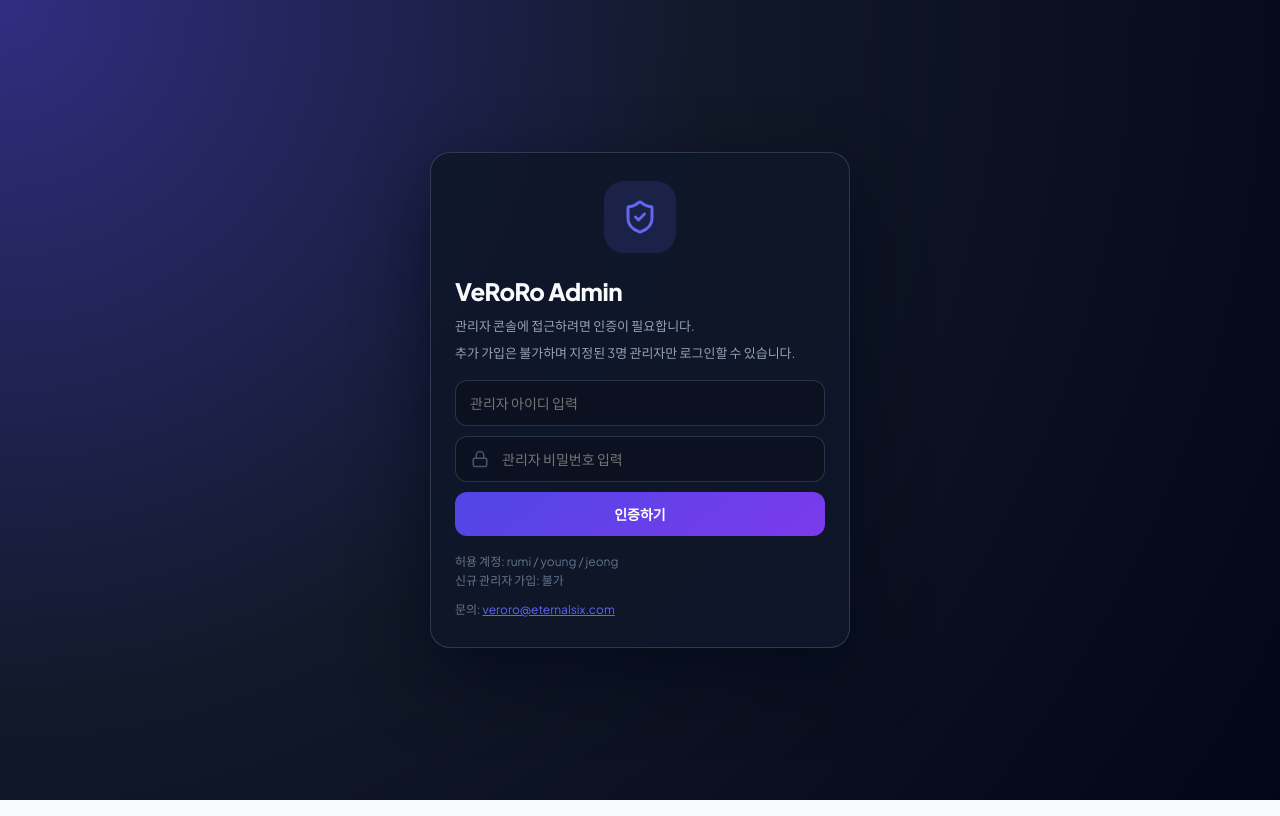
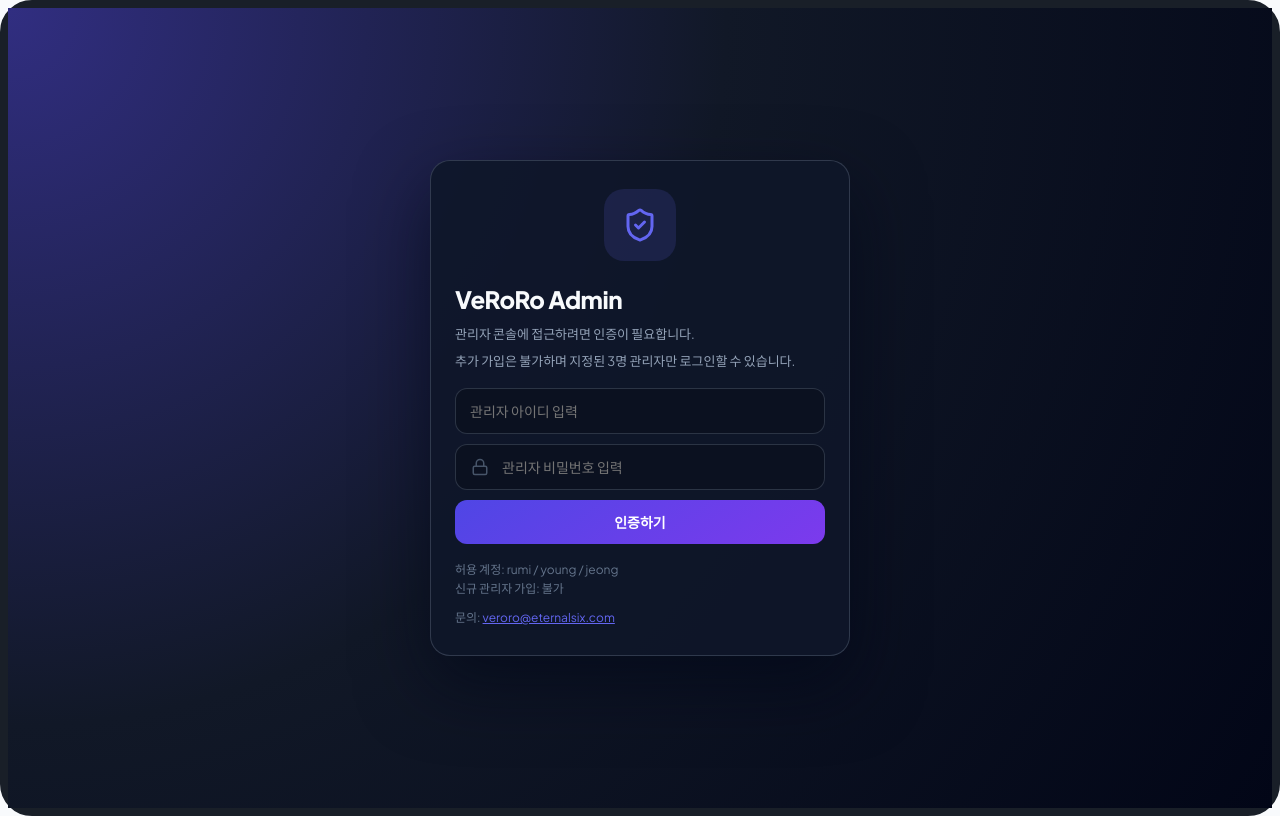
Before and after one commit to samduck150906-lgtm/veroheart, a React (Vite) app: page /admin in a window 1280 px wide. Built offline with nearby package versions, Linux system fonts and the light colour scheme; no server answers; the database is empty; a web font is replaced by a local one.

Commit message:
Fix login routing and mobile container max-height for desktop

```diff
--- a/src/components/EntryGate.tsx
+++ b/src/components/EntryGate.tsx
@@ -81,7 +81,7 @@ export default function EntryGate({ onBrowse, onDismissForLogin }: EntryGateProp
         type="button"
         onClick={() => {
           onDismissForLogin();
-          navigate('/login', { state: { from: '/' } });
+          navigate('/auth', { state: { from: '/' } });
         }}
         style={{
           background: 'none',
--- a/src/components/Layout.tsx
+++ b/src/components/Layout.tsx
@@ -9,7 +9,7 @@ export default function Layout() {
   const navigate = useNavigate();
   const { profile, isLoggedIn, cart } = useStore();
   const location = useLocation();
-  const hideFooterOn = ['/login'];
+  const hideFooterOn = ['/auth'];
   const shouldHideFooter = hideFooterOn.some((path) => location.pathname.startsWith(path));
   const titleMap: Record<string, string> = {
     '/': '홈',
--- a/src/index.css
+++ b/src/index.css
@@ -42,12 +42,14 @@
 }
 
 body {
-  background: var(--bg-gradient);
+  background: #E5E8EB;
   color: var(--text-dark);
   line-height: 1.5;
   display: flex;
   justify-content: center;
+  align-items: center;
   min-height: 100dvh;
+  margin: 0;
   overflow: hidden;
   overscroll-behavior-y: none;
 }
@@ -69,13 +71,22 @@ body.admin-desktop-mode {
 #root {
   width: 100%;
   max-width: 480px; /* Mobile restriction */
-  min-height: 100vh;
+  height: 100dvh;
   background-color: var(--bg-color);
-  box-shadow: 0 0 40px rgba(0,0,0,0.03);
+  box-shadow: 0 10px 40px rgba(0,0,0,0.08);
   position: relative;
   display: flex;
   flex-direction: column;
   overflow: hidden;
+}
+
+@media (min-width: 481px) and (min-height: 800px) {
+  #root {
+    height: 90vh;
+    max-height: 900px;
+    border-radius: 32px;
+    border: 8px solid #191F28;
+  }
 }
 
 #root.admin-desktop-mode,
```
